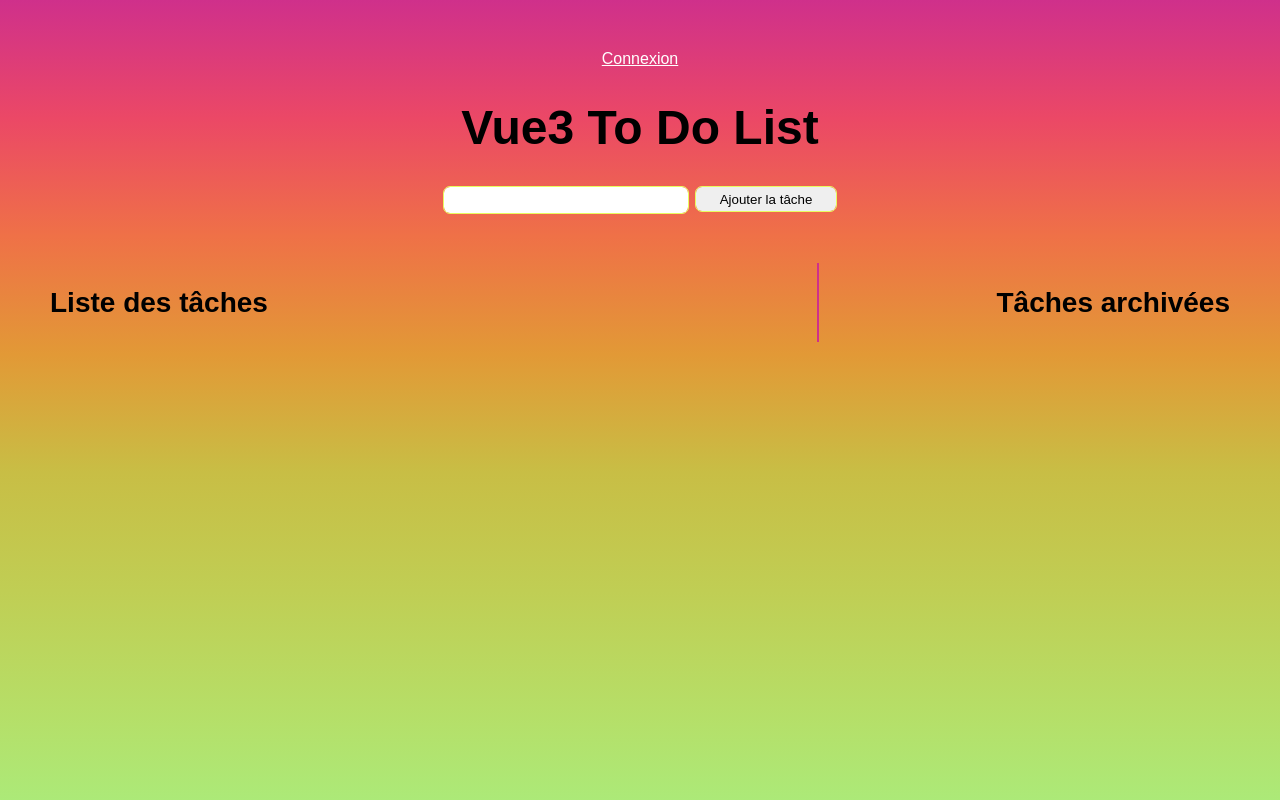
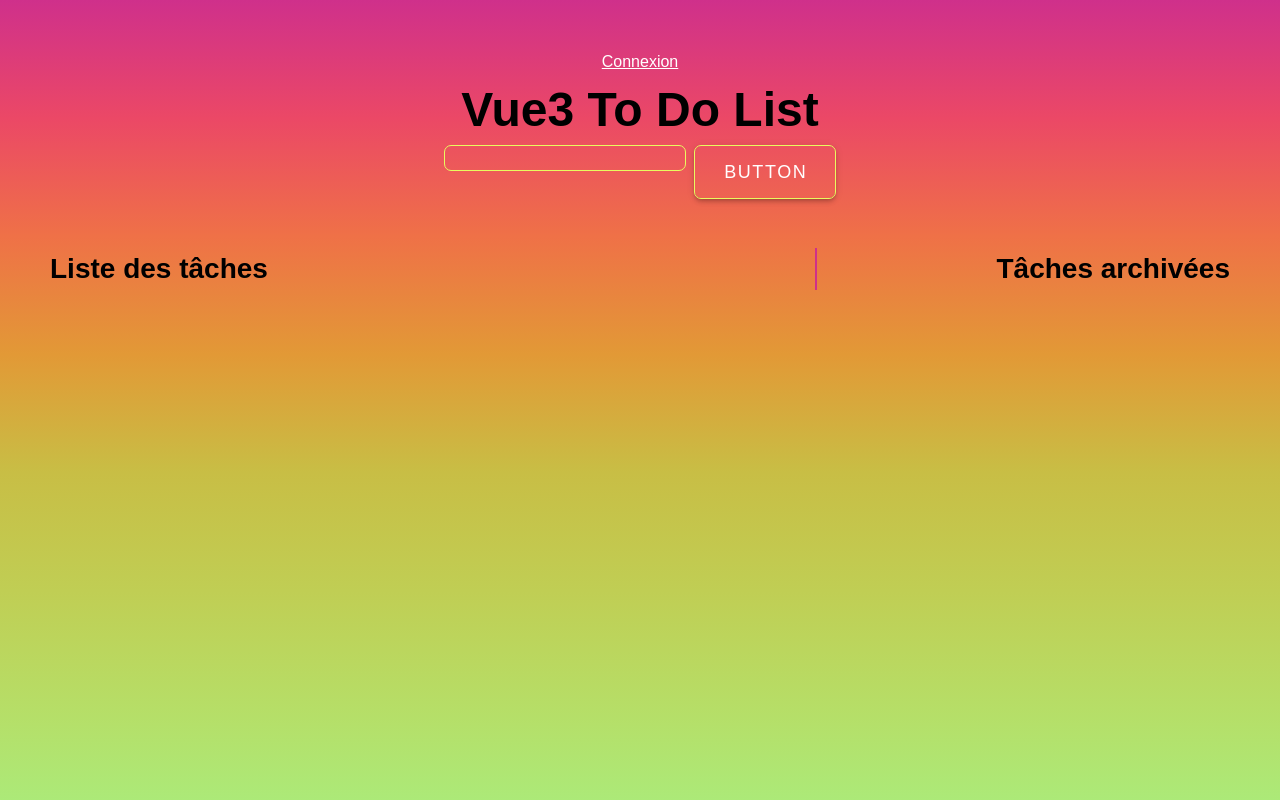
Before and after one commit to CesarMoroPro/Vue-Todo-List, a Vue app: page / in a window 1280 px wide. Shown: the top 800 px of the page. Built offline with nearby package versions, Linux system fonts and the light colour scheme.

Commit message:
Mise en place de Vuetify notamment pour les éléments de formulaire + préparation du message de succès ou non lors de l'ajout d'une tâche

```diff
--- a/index.html
+++ b/index.html
@@ -3,11 +3,12 @@
   <head>
     <meta charset="UTF-8">
     <link rel="icon" href="/favicon.ico">
-    <meta name="viewport" content="width=device-width, initial-scale=1.0">
-    <title>Vite App</title>
+    <meta name="viewport" content="width=device-width, initial-scale=1, shrink-to-fit=no">
+    <title>Vue3 To Do List</title>
   </head>
+
   <body>
     <div id="app"></div>
     <script type="module" src="/src/main.js"></script>
-  </body>
+    </body>
 </html>
--- a/package.json
+++ b/package.json
@@ -10,11 +10,11 @@
   "dependencies": {
     "pinia": "^2.1.4",
     "vue": "^3.3.4",
-    "vue-router": "^4.2.4"
+    "vue-router": "^4.2.4",
+    "vuetify": "^3.3.11"
   },
   "devDependencies": {
     "@vitejs/plugin-vue": "^4.2.3",
-    "sass": "^1.64.2",
-    "vite": "^4.4.6"
+    "vite": "^4.4.8"
   }
 }
--- a/src/components/TodoForm.vue
+++ b/src/components/TodoForm.vue
@@ -5,8 +5,13 @@
                 <form @submit.prevent="addItemAndClearInput(todo)">
                         <!-- L'input doit stocker la valeur utilisateur dans une data, donc via un v-model -->
                         <input type="text" v-model="todo"/>
-                        <button>Ajouter la tâche</button>
+                        <v-btn variant="outlined" elevation="4" size="x-large" :ripple="true">Button</v-btn>
                 </form>
+
+                <!-- Message de confirmation d'ajout d'une tâche -->
+                <div id="add-item-success-message">
+                        <AddTaskMessage />
+                </div>
         </div>
 </template>
 
@@ -15,6 +20,9 @@
 import { ref } from "vue";
 // Puisqu'on fait appel à une fonction qui est dans le store, on doit importer ce store
 import { useTodoListStore } from '@/stores/todoList.js';
+
+// Import du composant AddTaskMessage
+import AddTaskMessage from '@/components/messages/AddTaskMessage.vue';
 
 // Définition de la const todo qui est bindée par v-model
 const todo = ref('');
@@ -60,6 +68,15 @@ form {
 
         button {
                 width: 35%;
+                color: white;
+        }
+
+        button:hover {
+                color: #E9FB5F;
         }
 }
+
+#add-item-success-message {
+        text-align: center;
+}
 </style>
--- /dev/null
+++ b/src/components/messages/AddTaskMessage.vue
@@ -0,0 +1,19 @@
+<template>
+                <p v-show="success">La tâche a été ajoutée à la liste.</p>
+</template>
+
+<script>
+export default {
+        setup() {
+                const success = false;
+
+                return { success };
+        }
+}
+
+</script>
+
+<style lang="scss" scoped>
+
+
+</style>
--- a/src/main.js
+++ b/src/main.js
@@ -1,13 +1,26 @@
 // import './assets/main.css'
 
-import { createApp } from 'vue'
-import { createPinia } from 'pinia'
+import { createApp } from 'vue';
+import { createPinia } from 'pinia';
 
-import App from './App.vue'
-import router from './router/router-index'
+import App from './App.vue';
+import router from './router/router-index';
+
+import 'vuetify/styles'
+import { createVuetify } from 'vuetify'
+import * as components from 'vuetify/components'
+import * as directives from 'vuetify/directives'
+
+const vuetify = createVuetify({
+  components,
+  directives,
+})
+
+
 
 const app = createApp(App)
 
+app.use(vuetify)
 app.use(createPinia())
 app.use(router)
 
```
Also changed, not shown: 1 other file (tests, documents, lock files or other folders).
